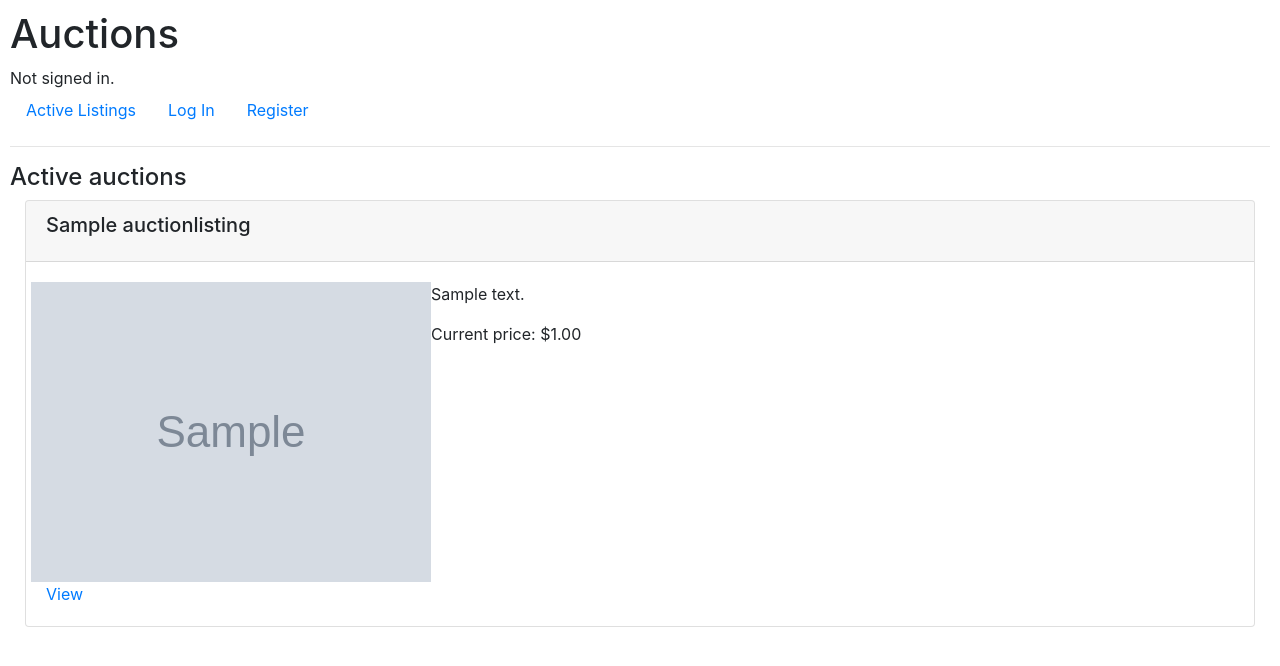
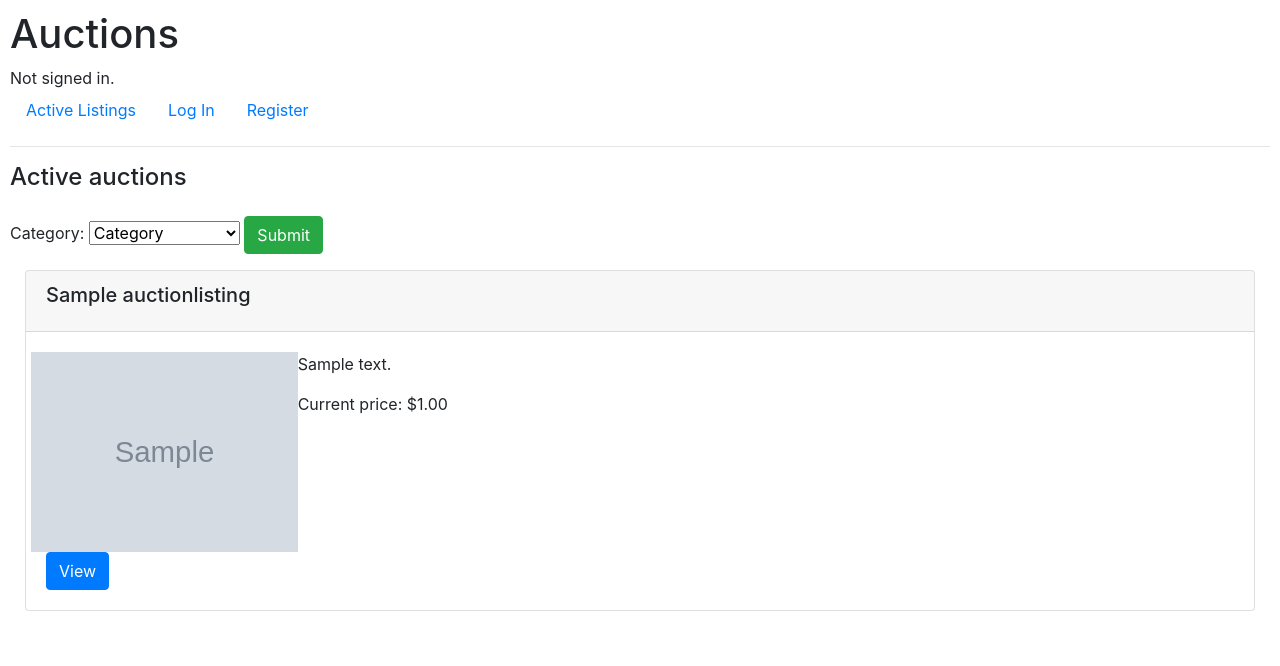
Before and after one commit to luricl/e-commerce, a Django app: page / in a window 1280 px wide. Shown: the top 666 px of the page. Run offline with Django 3.2, Linux system fonts and the light colour scheme; tables that the repository leaves empty hold one stand-in row (values such as "Sample post"); grey boxes marked "Sample" are stand-in pictures; some libraries are stand-ins or nearby versions.

Commit message:
create filter by category

```diff
--- a/auctions/templates/auctions/index.html
+++ b/auctions/templates/auctions/index.html
@@ -2,6 +2,24 @@
 
 {% block body %}
     <h4>Active auctions</h4>
+
+    <form method="POST">
+        {% csrf_token %}
+        <div class="form-group">
+            <label for="category">Category:</label>
+            <select
+            class="form-select"
+            id="category"
+            name="category"
+            class="form-control"
+            aria-label="Default select example">
+            <option selected>Category</option>
+            {% for category in  categories %}
+            <option value="{{ category.name }}">{{ category.name }}</option>
+            {% endfor %}
+        </select>
+        <input type="submit" class="btn btn-success my-3"/>
+    </form>
 
     {% if auctions %}
     {% for auction in auctions %}
@@ -13,14 +31,14 @@
                 <div class="card-body">
                     <div class="row">
                         <div class="card-image">
-                            <img src="{{ auction.image_url }}">
+                            <img src="{{ auction.image_url }}" height="200px" width="auto">
                         </div>
                         <div>
-                            <p>{{ auction.description }}</p>
-                            <p>Current price: ${{ auction.current_bid }}</p>
+                            <p class="card-text">{{ auction.description }}</p>
+                            <p class="card-text">Current price: ${{ auction.current_bid }}</p>
                         </div>
                     </div>
-                    <a href="{% url 'show_auction' auction.title %}">View</a>
+                    <a href="{% url 'show_auction' auction.title %}" class="btn btn-primary">View</a>
                 </div>
             </div>
         </div>
--- a/auctions/views.py
+++ b/auctions/views.py
@@ -10,8 +10,17 @@ from .models import User, AuctionListings, Categories, Bids, Comments
 
 def index(request):
     auctions = AuctionListings.objects.filter(active=True)
+    categories = Categories.objects.all()
 
-    return render(request, "auctions/index.html", {"auctions" : auctions})
+    if request.method == "POST":
+        category = Categories.objects.get(name=request.POST.get("category"))
+        auctions = auctions.filter(category=category)
+
+    return render(request, "auctions/index.html", {
+        "auctions" : auctions,
+        "categories" : categories
+        })
+
 
 def login_view(request):
     if request.method == "POST":
@@ -64,6 +73,7 @@ def register(request):
     else:
         return render(request, "auctions/register.html")
 
+
 def create_listing(request):
     if request.method == "POST":
         try:
@@ -91,9 +101,11 @@ def create_listing(request):
                     "categories" : categories
                 })
 
+
 def show_auction(request, item):
 
     auction = AuctionListings.objects.get(title=item)
+    bids = Bids.objects.get(auction_id=auction.id)
     # watchlist = User.auctionlistings_set.filter(username=request.).all()
 
     if request.method == "POST":
```
Also changed, not shown: auctions/urls.py (line endings or trailing spaces).
